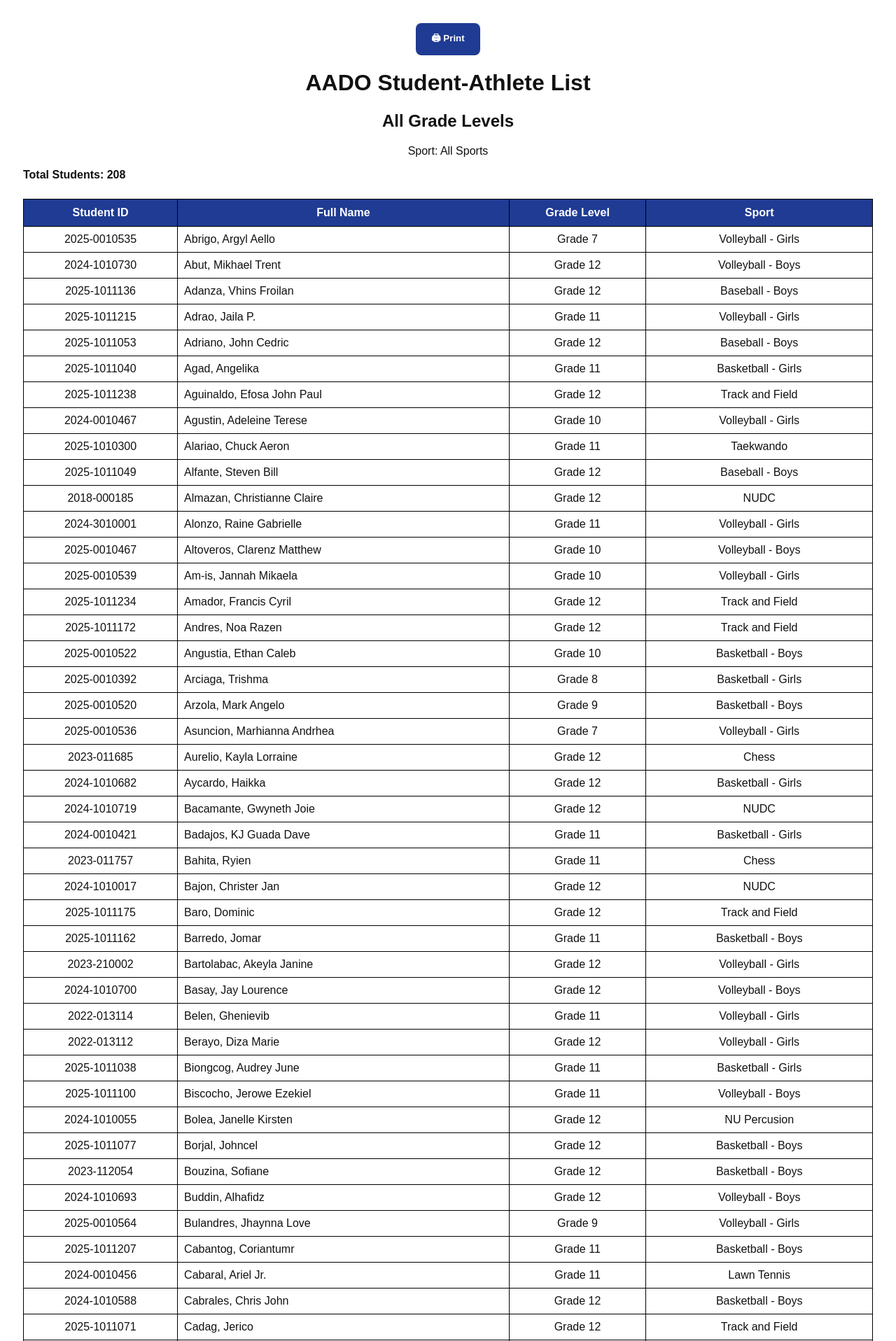
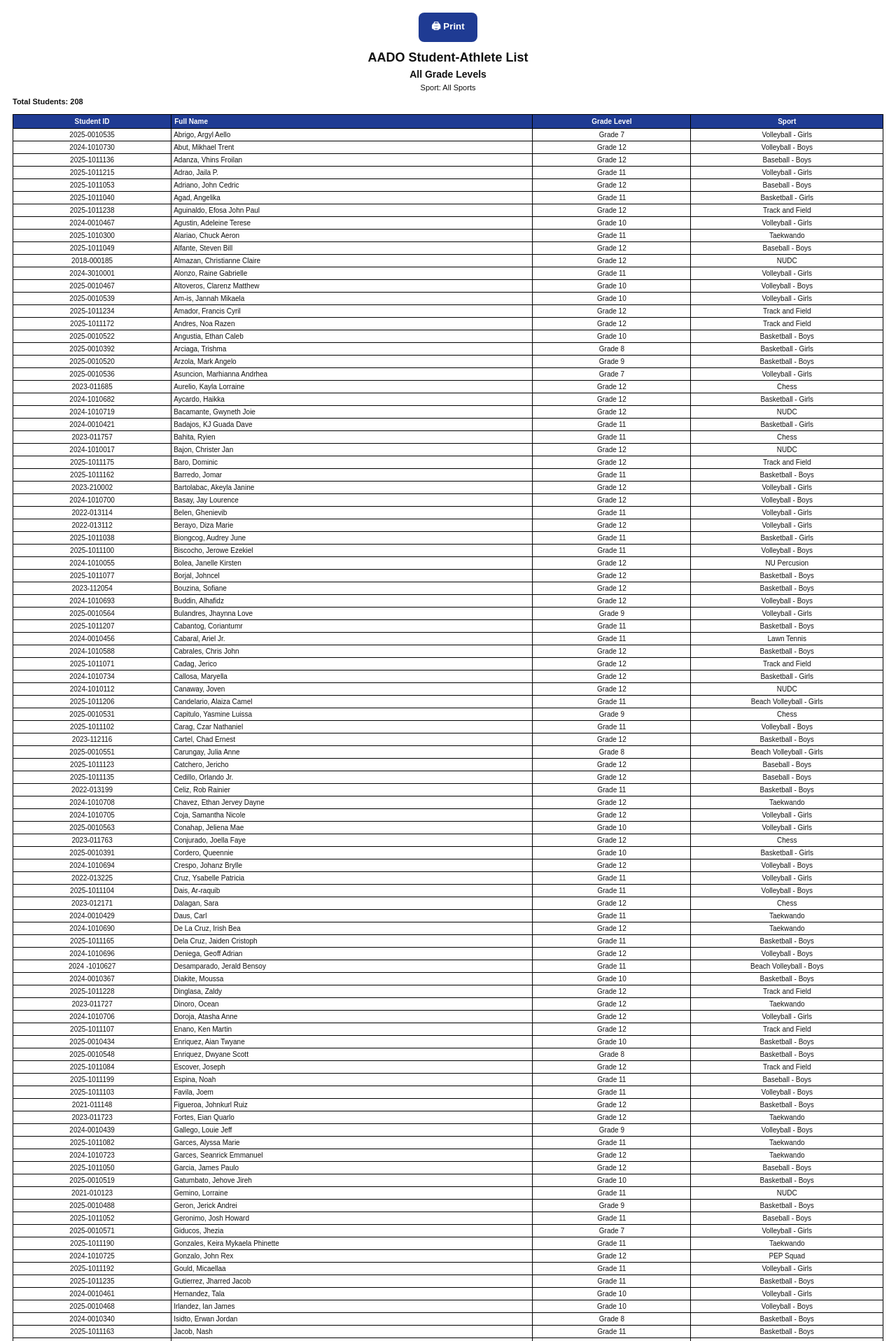
Before and after one commit to villacarlosmathias/aado-athlete-monitoring, a Flask app: page /print_students in a window 1280 px wide. Shown: the top 1916 px of the page at 70% size. Run offline with Flask 3, Linux system fonts and the light colour scheme; the visitor is signed in with stand-in values (Sample User, id 1); data comes from the database, SQL or seed files in the repository; parts of the project's set-up code (start-up, migrations or seed data) failed here and were passed over.

Commit message:
Fix print student list layout

```diff
--- a/templates/print_students.html
+++ b/templates/print_students.html
@@ -4,26 +4,46 @@
     <title>Student List Report</title>
 
     <style>
+        @page {
+            size: landscape;
+            margin: 0.3in;
+        }
+
         body {
             font-family: Arial, Helvetica, sans-serif;
-            padding: 25px;
+            padding: 10px;
             color: #111;
+            font-size: 11px;
         }
 
-        h1, h2, p {
+        h1 {
             text-align: center;
+            font-size: 18px;
+            margin: 0 0 5px 0;
+        }
+
+        h2 {
+            text-align: center;
+            font-size: 14px;
+            margin: 0 0 5px 0;
+        }
+
+        p {
+            text-align: center;
+            font-size: 11px;
+            margin: 4px 0;
         }
 
         .top-actions {
             text-align: center;
-            margin-bottom: 20px;
+            margin-bottom: 12px;
         }
 
         button {
             background: #1f3b93;
             color: white;
             border: none;
-            padding: 12px 22px;
+            padding: 10px 18px;
             border-radius: 8px;
             font-weight: bold;
             cursor: pointer;
@@ -32,29 +52,47 @@
         table {
             width: 100%;
             border-collapse: collapse;
-            margin-top: 25px;
+            margin-top: 12px;
+            table-layout: fixed;
         }
 
         th {
             background: #1f3b93;
             color: white;
-            padding: 10px;
+            padding: 4px;
             border: 1px solid #000;
+            font-size: 10px;
         }
 
         td {
-            padding: 9px;
+            padding: 3px;
             border: 1px solid #000;
+            font-size: 10px;
+            word-wrap: break-word;
         }
 
-        td:nth-child(1),
-        td:nth-child(3),
-        td:nth-child(4) {
+        th:nth-child(1), td:nth-child(1) {
+            width: 18%;
+            text-align: center;
+        }
+
+        th:nth-child(2), td:nth-child(2) {
+            width: 42%;
+            text-align: left;
+        }
+
+        th:nth-child(3), td:nth-child(3) {
+            width: 18%;
+            text-align: center;
+        }
+
+        th:nth-child(4), td:nth-child(4) {
+            width: 22%;
             text-align: center;
         }
 
         .summary {
-            margin-top: 15px;
+            margin-top: 8px;
             text-align: left;
             font-weight: bold;
         }
@@ -65,7 +103,35 @@
             }
 
             body {
-                padding: 10px;
+                margin: 0;
+                padding: 0;
+                font-size: 9px;
+            }
+
+            h1 {
+                font-size: 14px;
+            }
+
+            h2 {
+                font-size: 11px;
+            }
+
+            p {
+                font-size: 9px;
+            }
+
+            th {
+                font-size: 8px;
+                padding: 2px;
+            }
+
+            td {
+                font-size: 8px;
+                padding: 2px;
+            }
+
+            table {
+                margin-top: 8px;
             }
         }
     </style>
```
Also changed, not shown: static/style.css (+40 -0 lines).
